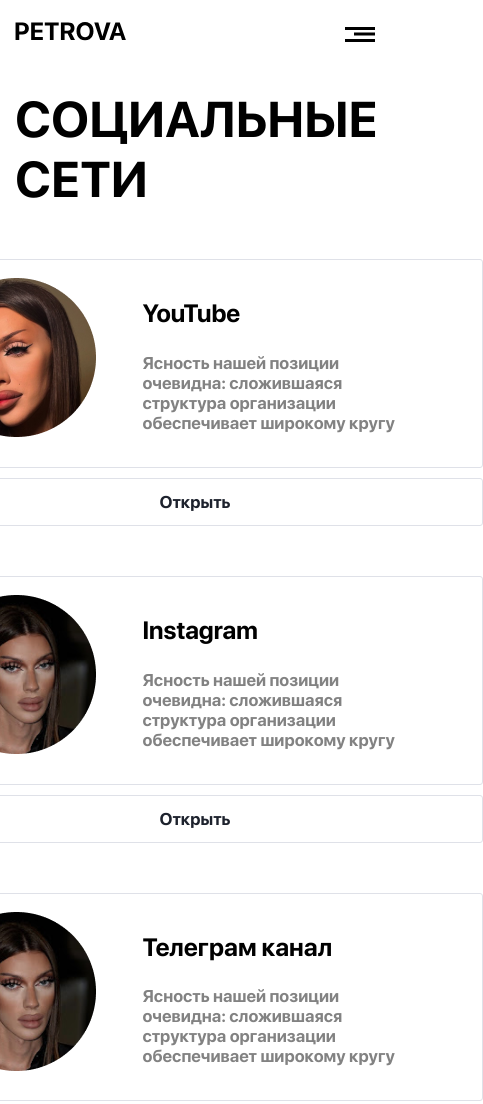
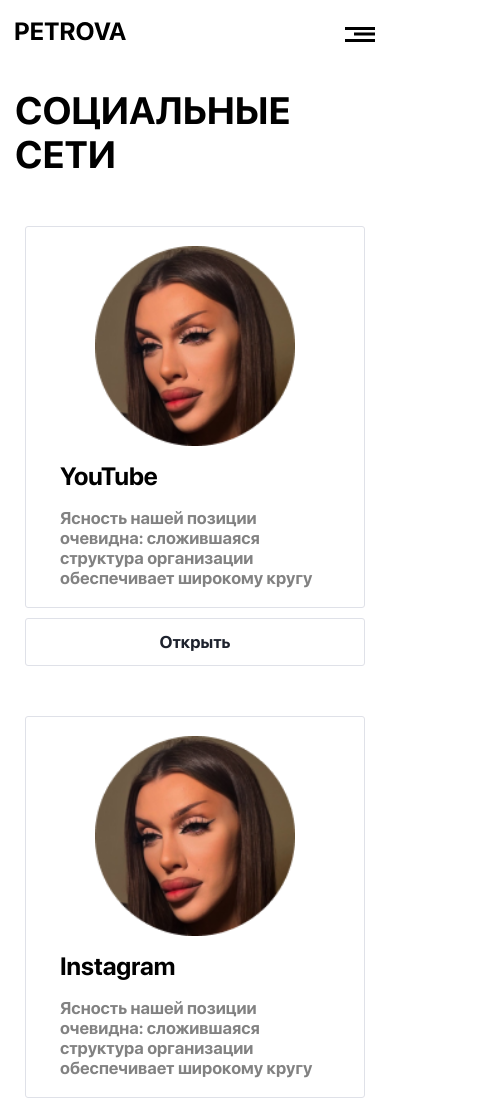
Before and after one commit to burmi23/petrova, a plain HTML site: page social.html in a window 390 px wide. Shown: the top 1104 px of the page, 483 px wide, since content can reach past the window. Drawn offline with Linux system fonts and the light colour scheme.

Commit message:
version .2

```diff
--- a/js/burger-menu.js
+++ b/js/burger-menu.js
@@ -1,6 +1,7 @@
 let burgerBtn = document.querySelector(".header__burger");
 let menu = document.querySelector(".header__nav");
 let menuLinks = document.querySelectorAll(".header__link");
+let menuTelegram = document.querySelector(".header__telegram")
 
 burgerBtn.addEventListener("click", function(){
   burgerBtn.classList.toggle("burger--active");
@@ -19,6 +20,12 @@ menuLinks.forEach(function(el){
   el.addEventListener("click", function(){
     burgerBtn.classList.remove("burger--active");
     menu.classList.remove("header__nav--active");
+    menuTelegram.classList.remove("header__nav--active");
     document.body.classList.remove("stop-scroll");
   })
 })
+
+menuTelegram.addEventListener("click", function(){
+  burgerBtn.classList.remove("burger--active");
+  menu.classList.remove("header__nav--active");
+});
--- a/sass/_burger-menu.sass
+++ b/sass/_burger-menu.sass
@@ -9,6 +9,7 @@
   outline: none
   cursor: pointer
   color: #000
+  z-index: 110
 
 
 .header__burger-line
--- a/sass/_form.sass
+++ b/sass/_form.sass
@@ -76,11 +76,28 @@
   line-height: 18px
   color: #1D222D
 
+.form__check
+  position: relative
+
+.form__check-box
+  position: relative
+
+
+.form__check-tx
+  font-weight: 400
+  font-size: 15px
+  line-height: 17px
+
+.form__checkbox-link
+  text-decoration-line: underline
+  color: #3172B9
+
 .form__btn
   width: 100%
   height: 48px
   background: #FFB6C1
   color: #fff
+  margin-bottom: 20px
 
 .form__btn:focus
   border: 2px solid #F4AEB9
--- a/sass/_general.sass
+++ b/sass/_general.sass
@@ -65,9 +65,17 @@ body
   color: #fff
 
   // general
-.section-title
+.section-title-desctop
   margin-bottom: 50px
   font-weight: 510
   font-size: 50px
   color: #000000
   text-transform: uppercase
+
+@media (max-width: 601px)
+  .section-title-mob
+    margin-bottom: 50px
+    font-weight: 510
+    font-size: 38px
+    color: #000000
+    text-transform: uppercase
--- a/sass/_header.sass
+++ b/sass/_header.sass
@@ -17,6 +17,7 @@
 .header__logo
   display: block
   margin-right: 40px
+  z-index: 110
 
 .header__nav
   width: 100%
@@ -115,6 +116,7 @@
     flex-direction: column
     align-items: center
     padding: 50px
+    padding-top: 70px
     background-color: #fff
     box-shadow: 0 0 25px #888
     overflow-y: auto
--- a/sass/_social.sass
+++ b/sass/_social.sass
@@ -3,10 +3,7 @@
 
 .social__title
   margin-bottom: 50px
-  font-weight: 510
-  font-size: 50px
-  line-height: 60px
-  color: #000000
+
 
 .social__list
   display: flex
@@ -14,34 +11,28 @@
   gap: 50px 19px
 
 .social__item
-  width: 575px
+  max-width: 575px
   // width: 100%
   min-height: 254px
 
-.social__descr-block
-  width: 100%
+.social__descr-wrap
+  min-width: 100%
   min-height: 196px
-  padding: 39px 59px 34px 234px
+  display: flex
+  padding: 17px 59px 18px 34px
   margin-bottom: 10px
   background: #FFFFFF
   border: 1px solid #DFE1E8
   border-radius: 3px
 
-  background-position: left 28px top 18px
-  background-size: 159px
-  background-repeat: no-repeat
+.social__descr-img
+  margin-right: 47px
 
-.social__descr-img-youtube
-  background-image: url("../img/social-youtube.png")
-
-.social__descr-img-instagram
-  background-image: url("../img/social-instagram.png")
-
-.social__descr-img-telegram
-  background-image: url("../img/social-instagram.png")
+.social__descr-block
+  padding-top: 16px
 
 .social__descr-title
-  margin-bottom: 25px
+  margin-bottom: 17px
   font-weight: 700
   font-size: 25px
   // line-height: 48px
@@ -54,7 +45,8 @@
   color: #828282
 
 .social__btn
-  width: 575px
+  // width: 575px
+  width: 100%
   height: 48px
   text-align: center
   padding: 14px 31px
@@ -64,8 +56,20 @@
   color: #1D222D
   border-radius: 3px
 
-
 // MEDIA
 @media (max-width: 1199px)
   .social__list
     justify-content: center
+
+@media (max-width: 601px)
+  .social__descr-wrap
+    flex-direction: column
+    padding: 19px 34px
+
+  .social__descr-img
+    margin-right: 0
+    margin: 0 auto
+    width: 200px
+
+  .social__descr-block
+    max-width: 270px
--- a/social.html
+++ b/social.html
@@ -52,26 +52,35 @@
   <section class="social">
     <div class="container">
 
-      <h2 class="social__title title-reset">СОЦИАЛЬНЫЕ СЕТИ</h2>
+      <h2 class="section-title-mob section-title-desctop social__title title-reset">СОЦИАЛЬНЫЕ СЕТИ</h2>
       <div class="social__list list-reset">
         <li class="social__item">
-          <div class="social__descr-block social__descr-img-youtube">
+          <div class="social__descr-wrap social__descr-img-youtube">
+            <img src="img/social-youtube.png" alt="youtube" class="social__descr-img">
+            <div class="social__descr-block">
               <h3 class="social__descr-title title-reset">YouTube</h3>
               <div class="social__descr">Ясность нашей позиции очевидна: сложившаяся структура организации обеспечивает широкому кругу</div>
+            </div>
           </div>
           <button class="btn social__btn">Открыть</button>
         </li>
         <li class="social__item">
-          <div class="social__descr-block social__descr-img-instagram">
+          <div class="social__descr-wrap  social__descr-img-instagram">
+            <img src="img/social-youtube.png" alt="instagram" class="social__descr-img">
+            <div class="social__descr-block">
               <h3 class="social__descr-title title-reset">Instagram</h3>
               <div class="social__descr">Ясность нашей позиции очевидна: сложившаяся структура организации обеспечивает широкому кругу</div>
+            </div>
           </div>
           <button class="btn social__btn">Открыть</button>
         </li>
         <li class="social__item">
-          <div class="social__descr-block social__descr-img-instagram">
+          <div class="social__descr-wrap  social__descr-img-instagram">
+            <img src="img/social-youtube.png" alt="telegram" class="social__descr-img">
+            <div class="social__descr-block">
               <h3 class="social__descr-title title-reset">Телеграм канал</h3>
               <div class="social__descr">Ясность нашей позиции очевидна: сложившаяся структура организации обеспечивает широкому кругу</div>
+            </div>
           </div>
           <button class="btn social__btn">Открыть</button>
         </li>
```
Also changed, not shown: form.html (+9 -1 lines), css/style.min.css, 1 other file. Lines whose indentation alone changed are shown as unchanged.
